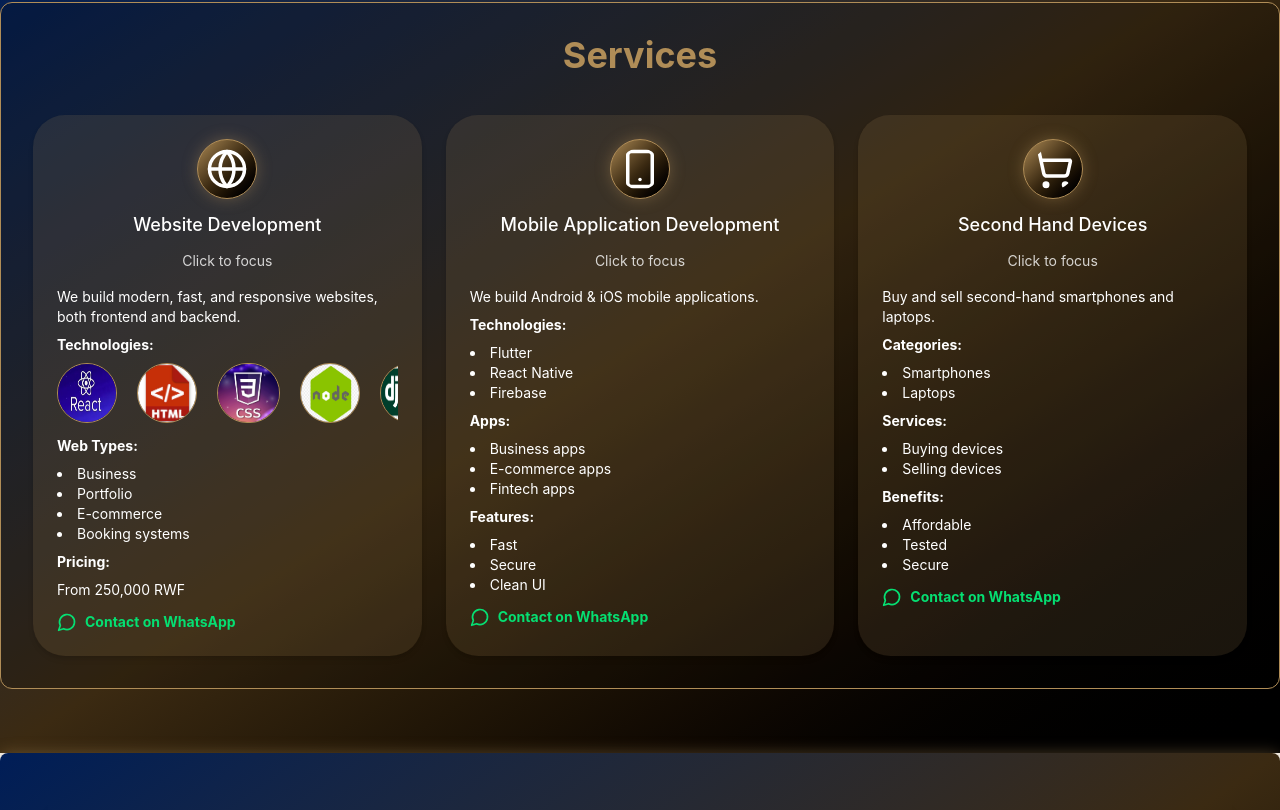
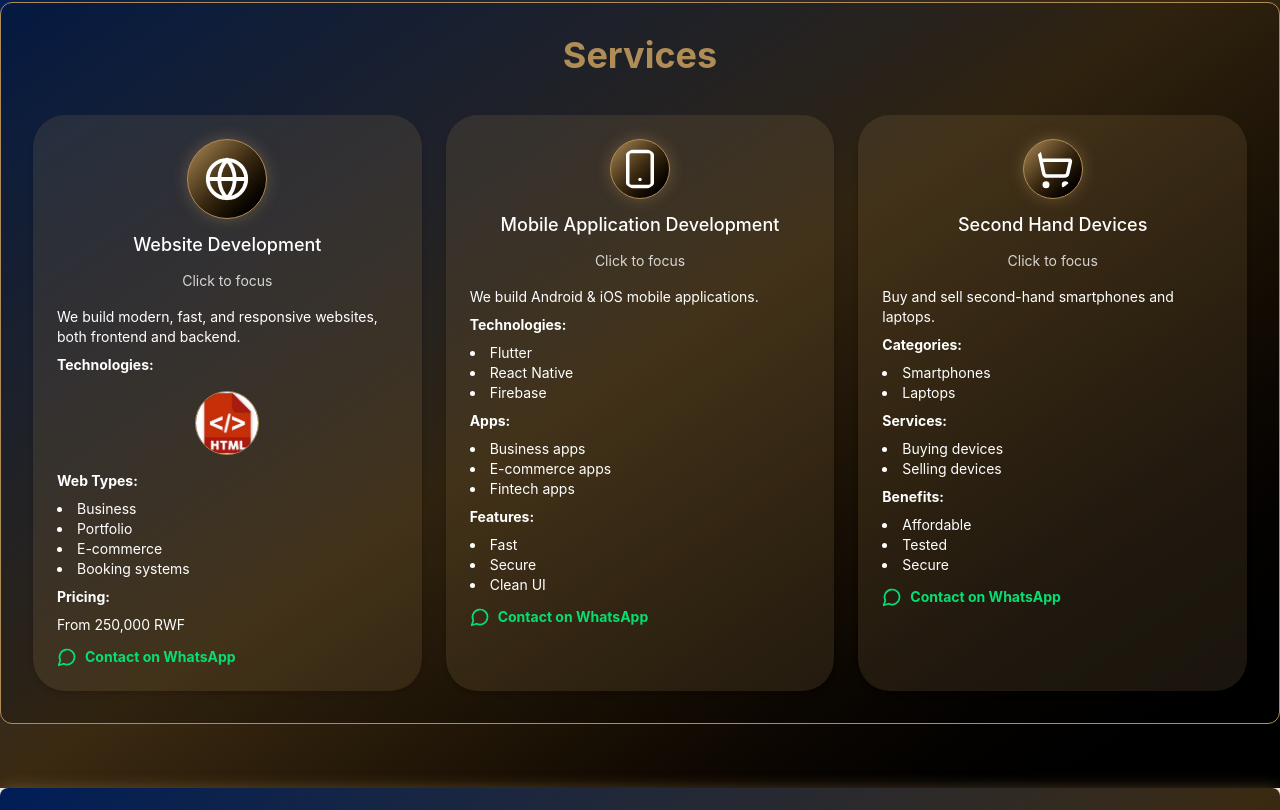
Before and after one commit to Niyomugabo-fabrice/IntoreTechnology-proposal-, a React (Vite) app: page / in a window 1280 px wide. Shown: the part 1850-2660 px from the top of the page. Built offline with nearby package versions, Linux system fonts and the light colour scheme.

Commit message:
adding the animation in services

```diff
--- a/src/app/components/About.tsx
+++ b/src/app/components/About.tsx
@@ -2,7 +2,7 @@ export function About() {
   return (
     <section id="about" className="text-[#B08D57]">
       <div className= " bg-gradient-to-br from-[#001D57] via-[#3b2a12] to-black shadow-[0_0_15px_rgba(176,141,87,0.4)]   border-[#B08D57] rounded-lg p-8 md:p-12">
-        <div className="rounded-lg shadow-lg p-8 md:p-12 text-center text-[#B08D57] ">
+        <div className="border border-[#B08D57] rounded-lg p-6 bg-[#000000]/20">
          <h2 className="text-3xl md:text-4xl font-bold text-center mb-12 text-white py-4">About IntoreTech</h2>
           <div className="space-y-6 text-[FFFFFF]/90">
             <p className="text-md leading-relaxed  bg-gradient-to-br from-[#B08D57] via-[#3b2a12] to-black
--- a/src/app/components/Services.tsx
+++ b/src/app/components/Services.tsx
@@ -33,30 +33,47 @@ export function Services({ activeService }) {
       }, 100);
     }
   }, [activeService]);
+  const [techIndex, setTechIndex] = useState(0);
+  useEffect(() => {
+  const interval = setInterval(() => {
+    setTechIndex((prev) => (prev + 1) % 8);
+  }, 4000); // speed
+
+  return () => clearInterval(interval);
+}, []);
 
   const services = [
     {
       title: "Website Development",
       icon: (
-        <Globe className="w-15 h-15 bg-gradient-to-br from-[#B08D57] via-[#3b2a12] to-black
-        shadow-[0_0_15px_rgba(176,141,87,0.4)] border border-[#B08D57] rounded-full p-2"/>
+        <Globe className="w-20 h-20 bg-gradient-to-br from-[#B08D57] via-[#3b2a12] to-black
+        shadow-[0_0_15px_rgba(176,141,87,0.4)] border border-[#B08D57] rounded-full p-4"/>
       ),
       description: (
         <div className="text-sm space-y-2 text-left">
           <p>We build modern, fast, and responsive websites, both frontend and backend.</p>
 
           <p className="font-bold">Technologies:</p>
-          <div className="overflow-hidden whitespace-nowrap">
-            <div className="inline-flex animate-scroll gap-5">
-              <img src={reactimage} className="w-15 h-15 border border-[#B08D57] rounded-full" />
-              <img src={htmlimage} className="w-15 h-15 border border-[#B08D57] rounded-full" />
-              <img src={cssimage} className="w-20 h-15 border border-[#B08D57] rounded-full" />
-              <img src={nodejsimage} className="w-15 h-15 border border-[#B08D57] rounded-full" />
-              <img src={djangoimage} className="w-15 h-15 border border-[#B08D57] rounded-full" />
-              <img src={javascriptimage} className="w-15 h-15 border border-[#B08D57] rounded-full" />
-              <img src={mysqlimage} className="w-15 h-15 border border-[#B08D57] rounded-full" />
-              <img src={mangodbimage} className="w-15 h-15 border border-[#B08D57] rounded-full" />
-            </div>
+        <div className="overflow-hidden whitespace-nowrap">
+          <div className="flex justify-center items-center h-20">
+  {[
+    reactimage,
+    htmlimage,
+    cssimage,
+    nodejsimage,
+    djangoimage,
+    javascriptimage,
+    mysqlimage,
+    mangodbimage,
+  ].map((img, i) => (
+    <img
+      key={i}
+      src={img}
+      className={`w-16 h-16 border border-[#B08D57] rounded-full absolute transition-all duration-500
+      ${techIndex === i ? "opacity-100 scale-100" : "opacity-0 scale-75"}`}
+    />
+  ))}
+</div>
           </div>
 
           <p className="font-bold">Web Types:</p>
```
